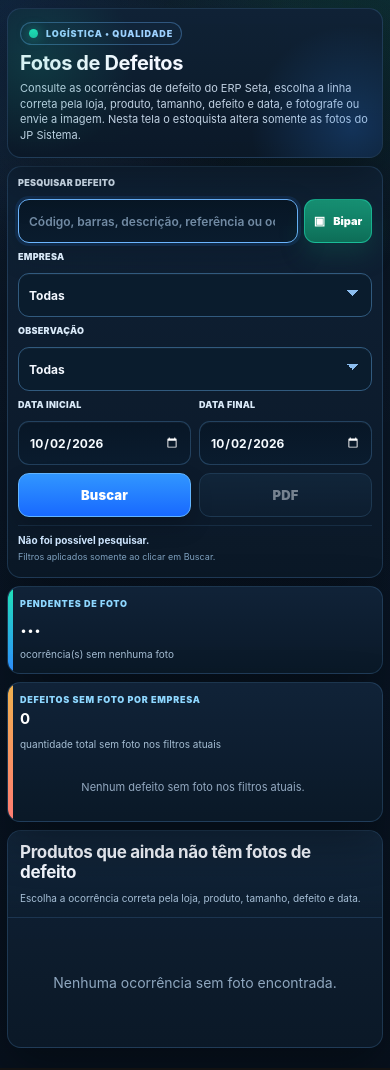
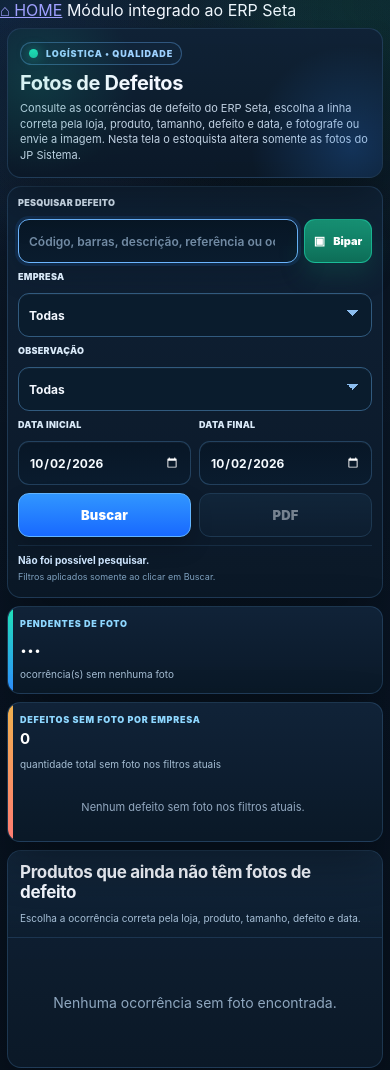
Before and after one commit to lojasjpfinanceiro-dotcom/catalogo-jp, a website: page public/qualidade-fotos.html in a window 390 px wide. Drawn offline with Linux system fonts and the light colour scheme; no server answers.

Commit message:
fix: exibe HOME no mobile em Fotos de Defeitos

```diff
--- a/public/qualidade-fotos.html
+++ b/public/qualidade-fotos.html
@@ -8,6 +8,11 @@
   <link rel="stylesheet" href="/qualidade-fotos.css">
 </head>
 <body>
+
+<nav class="mobile-home-bar" aria-label="Navegação principal">
+  <a class="mobile-home-btn" href="/home.html" aria-label="Voltar para o HOME do JP Desk">⌂ <span>HOME</span></a>
+  <span class="mobile-home-contexto">Módulo integrado ao ERP Seta</span>
+</nav>
 
 <main class="foto-page">
 
```
